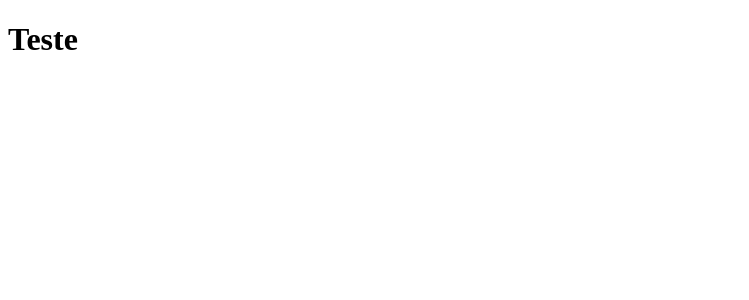
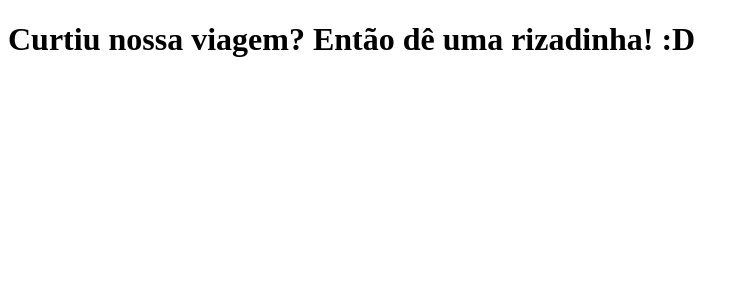
Before and after one commit to marinholucasit/clone-tabnews, a Next.js app: page / in a window 1280 px wide. Shown: the top 300 px of the page, without its empty margins (0-749 px from the left). Built offline with nearby package versions, Linux system fonts and the light colour scheme.

Commit message:
modificando mensagem para teste de deploy

```diff
--- a/pages/index.js
+++ b/pages/index.js
@@ -1,5 +1,5 @@
 function Home() {
-    return <h1>Teste</h1>
+    return <h1>Curtiu nossa viagem? Então dê uma rizadinha! :D  </h1>
 }
 
 export default Home;
```
